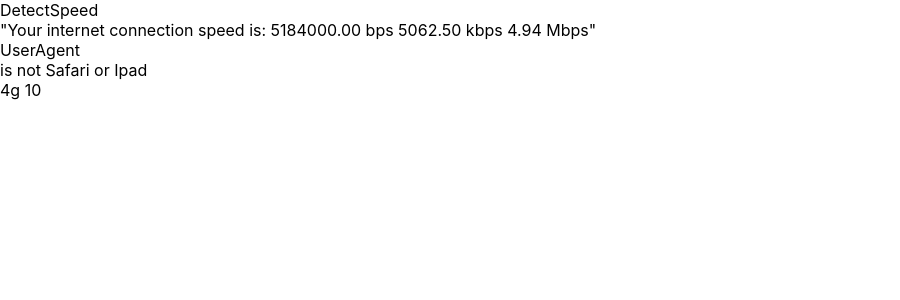
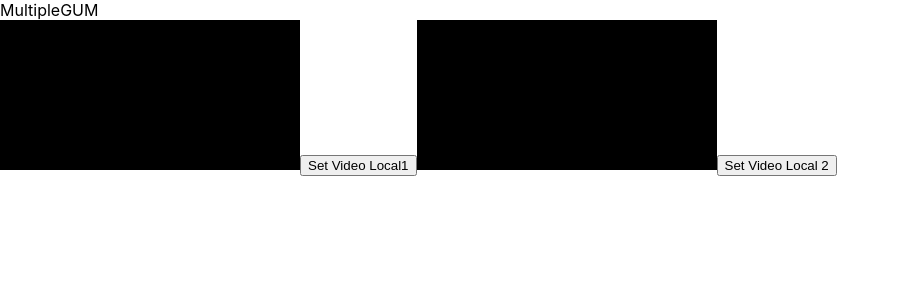
Before and after one commit to ivanrozak/MediaRecorder-Javascript, a React (Create React App) app: page / in a window 1280 px wide. Shown: the top 300 px of the page, without its empty margins (0-900 px from the left). Built offline with nearby package versions, Linux system fonts and the light colour scheme; no server answers.

Commit message:
manipulate gum

```diff
--- a/src/App.js
+++ b/src/App.js
@@ -1,16 +1,21 @@
 import React from 'react'
-// import MediaRecorder from './components/MediaRecorder'
+import MediaRecorder from './components/MediaRecorder'
+import MultipleGUM from './components/MultipleGUM'
 // import DetectRTC from './components/DetectRTC'
-import DetectSpeed from './components/DetectSpeed'
-import UserAgent from './components/UserAgent'
+// import DetectSpeed from './components/DetectSpeed'
+// import UserAgent from './components/UserAgent'
+import './App.css'
 
 export default function App() {
   return (
     <>
-      {/* <DetectRTC /> */}
-      <DetectSpeed />
-      {/* <MediaRecorder /> */}
-      <UserAgent />
+      <div className='h-screen'>
+        {/* <DetectRTC /> */}
+        {/* <DetectSpeed /> */}
+        {/* <MediaRecorder /> */}
+        <MultipleGUM />
+        {/* <UserAgent /> */}
+      </div>
     </>
   )
 }
--- a/src/components/MediaRecorder.jsx
+++ b/src/components/MediaRecorder.jsx
@@ -77,11 +77,13 @@ export default function MediaRecorder() {
 
     mediaRecorder.ondataavailable = (e) => {
       console.log('ada datanya', e)
-      const filename = "video-" + Date.now() + ".webm"
+      let identity = 1
+      identity = identity + 1
+      const filename = "video-" + identity + ".mp4"
       // const filename = fileType === "video/webm;codecs=vp9" ? "video-" + Date.now() + ".webm" : "video-" + Date.now() + ".mp4"
       const file = new File([e.data], filename, {
         // mimeType: fileType
-        mimeType: "video/webm;codecs=vp9"
+        mimeType: "video/mp4"
       })
 
       setRecordedBlobs((prevState) => [...prevState, file])
--- /dev/null
+++ b/src/components/MultipleGUM.jsx
@@ -0,0 +1,35 @@
+import React, { useEffect } from 'react'
+
+let localStream;
+
+export default function MultipleGUM() {
+  useEffect(() => {
+    navigator.mediaDevices.getUserMedia({ video: true, audio: true }).then((stream) => {
+      // const video = document.getElementById('videoLocal')
+      // video.srcObject = stream
+      // video.play()
+      localStream = stream
+    })
+  }, [])
+
+  const setGUM1 = () => {
+    const video = document.getElementById('videoLocal')
+    video.srcObject = localStream
+    video.play()
+  }
+  const setGUM2 = () => {
+    const video2 = document.getElementById('videoLocal2')
+    video2.srcObject = localStream
+    video2.play()
+  }
+
+  return (
+    <>
+      <div>MultipleGUM</div>
+      <video id='videoLocal' autoPlay muted />
+      <button onClick={setGUM1}>Set Video Local1</button>
+      <video id='videoLocal2' autoPlay muted />
+      <button onClick={setGUM2}>Set Video Local 2</button>
+    </>
+  )
+}
```
Also changed, not shown: src/App.css (line endings or trailing spaces).
